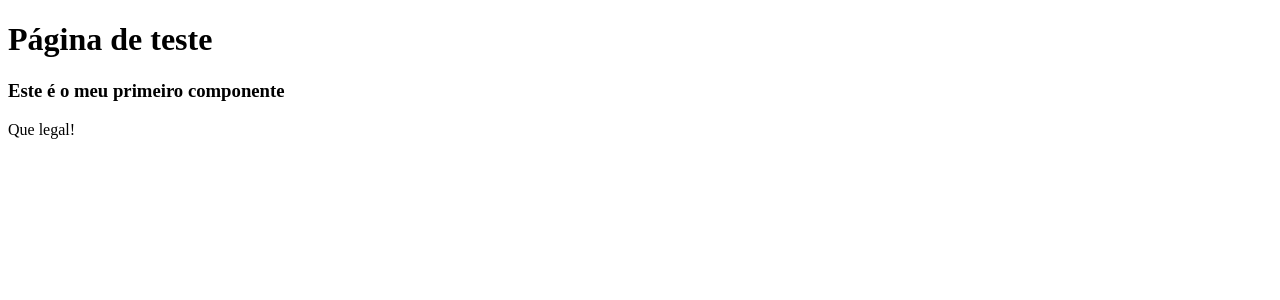
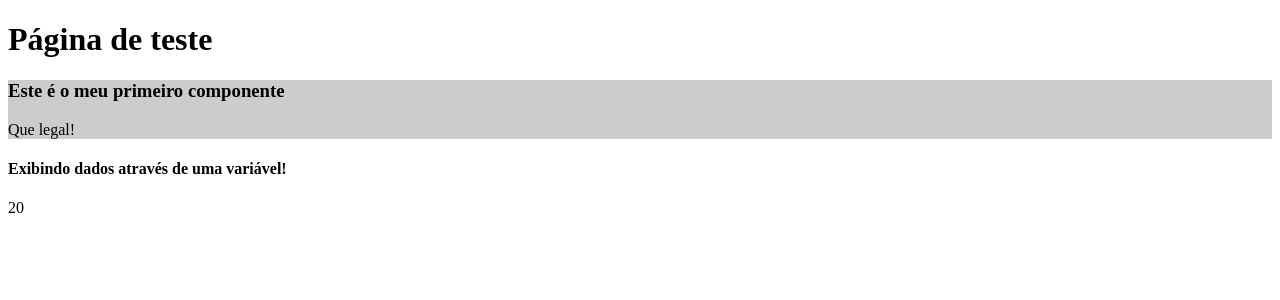
Before and after one commit to LeloCorrea/Crud, an Angular app: page / in a window 1280 px wide. Shown: the top 300 px of the page. Built offline with nearby package versions, Linux system fonts and the light colour scheme.

Commit message:
Primeiro componente!

```diff
--- a/src/app/primeiro-componente/primeiro-componente.component.css
+++ b/src/app/primeiro-componente/primeiro-componente.component.css
@@ -1,3 +1,3 @@
 .bg{
-    background: #red;
+    background: #cccccc;
 }
--- a/src/app/primeiro-componente/primeiro-componente.component.html
+++ b/src/app/primeiro-componente/primeiro-componente.component.html
@@ -2,3 +2,8 @@
     <h3> Este é o meu primeiro componente </h3>
     <p> Que legal!</p>
 </div>
+
+<div>
+    <h4>{{meutitulo}}</h4>
+    <p>{{10+10}}</p>
+</div>
--- a/src/app/primeiro-componente/primeiro-componente.component.ts
+++ b/src/app/primeiro-componente/primeiro-componente.component.ts
@@ -7,6 +7,7 @@ import { Component, OnInit } from '@angular/core';
 })
 export class PrimeiroComponenteComponent implements OnInit {
 
+  meutitulo = "Exibindo dados através de uma variável!";
   constructor() { }
 
   ngOnInit(): void {
```
Also changed, not shown: 1 other file (tests, documents, lock files or other folders).
